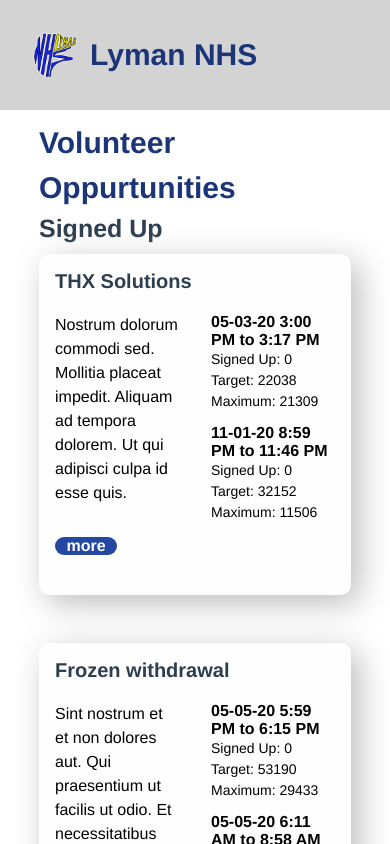
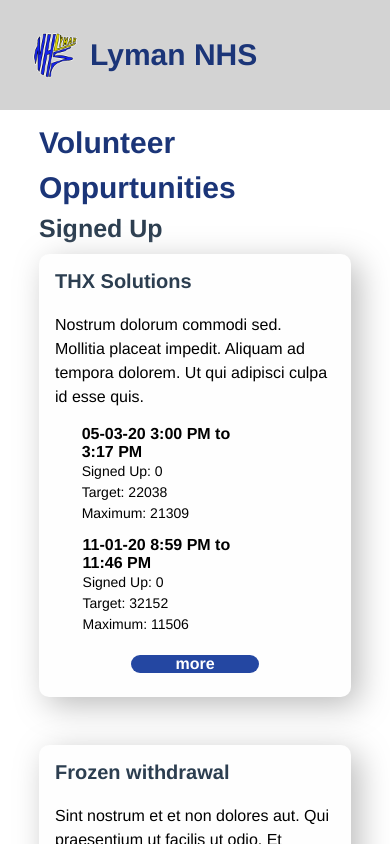
Before and after one commit to nhslyman/nhs-website, a Vue app: page /volunteer in a window 390 px wide. Shown: the top 844 px of the page. Built offline with nearby package versions, Linux system fonts and the light colour scheme.

Commit message:
Mobile Friendly Volunteer Page
mobile first

flexbox for the win

```diff
--- a/src/components/EventPreview.vue
+++ b/src/components/EventPreview.vue
@@ -4,16 +4,15 @@
       <h3>{{ event.name }}</h3>
 
       <div class="insideContent">
-        <div class="left">
+        <div class="text">
           <div class="blurb">
             <p>{{ event.blurb }}</p>
           </div>
-          <div class="more button">
-            <strong>more</strong>
+          <div v-if="event.wholeShift">
+            <em>Note: Whole Shift Required</em>
           </div>
         </div>
 
-        <div class="right">
         <div class="shifts">
           <div v-for="shift in event.shifts" :key="shift.id">
             <div class="shift">
@@ -25,11 +24,11 @@
               </div>
             </div>
           </div>
-            <div v-if="event.wholeShift">
-              <em>Note: Whole Shift Required</em>
         </div>
       </div>
-        </div>
+
+      <div class="more button">
+        <strong>more</strong>
       </div>
     </div>
   </div>
@@ -49,13 +48,15 @@ export default class EventPreview extends Vue {
 @import "@/shared-style/variables.scss";
 @import "@/shared-style/mixins.scss";
 
+$maxMobileSize: 800px;
+
 .box {
   @include event-box;
   width: 100%;
   margin-bottom: 3em;
 
   .inside {
-    padding: 1em 1em 2.5em 1em;
+    padding: 1em 1em 1.5em 1em;
   }
 
   h3 {
@@ -71,45 +72,66 @@ export default class EventPreview extends Vue {
 
   .insideContent {
     display: flex;
-    flex-wrap: row;
+    flex-wrap: nowrap;
+    flex-direction: column;
+
+    @media (min-width: $maxMobileSize) {
       flex-direction: row;
+    }
 
-    div {
+    .shifts {
       display: flex;
-      flex-wrap: row;
+      flex-wrap: wrap;
+      flex-direction: row;
+      margin-top: 1em;
+
+      @media (min-width: $maxMobileSize) {
+        margin-top: 0;
+        margin-left: 1em;
+      }
+
+      @media (min-width: $maxMobileSize) {
         flex-direction: column;
-      flex-basis: calc(50% - 1em);
+      }
 
       div {
         flex-basis: auto;
       }
     }
 
-    .left {
+    .text {
+      width: 100%;
+      @media (min-width: $maxMobileSize) {
         margin-right: 1em;
+        width: calc(50% - 1em);
       }
-
-    .right {
-      margin-left: 1em;
-    }
-
-    .more {
-      margin-top: 2em;
     }
 
     .shift {
       margin-bottom: 0.75em;
+      width: 75%;
+      padding-left: 10%;
+      padding-right: 10%;
+      margin-left: auto;
+      margin-right: auto;
     }
 
     .attendance {
       font-size: 14px;
+    }
+  }
+
+  .more {
+    margin-left: auto;
+    margin-right: auto;
+    margin-top: 0.5em;
   }
 
   .button {
     @include rounded;
     background-color: $linkColor;
     text-align: center;
-      width: 50%;
+    width: 8em;
 
     strong {
       color: white;
@@ -121,5 +143,4 @@ export default class EventPreview extends Vue {
     }
   }
 }
-}
 </style>
--- a/src/mock/events.json
+++ b/src/mock/events.json
@@ -56,6 +56,28 @@
         "target": 20462,
         "max": 65882,
         "_id": "K4KBHAIRE53D7"
+      },
+      {
+        "time": {
+          "day": "2020-05-20T15:00:22.847Z",
+          "startTime": "2020-05-20T15:00:22.847Z",
+          "endTime": "2020-05-20T15:17:02.847Z"
+        },
+        "signedUp": [],
+        "target": 22038,
+        "max": 21309,
+        "_id": "K4KBHAIQWW3E3"
+      },
+      {
+        "time": {
+          "day": "2020-11-09T20:59:25.105Z",
+          "startTime": "2020-11-09T20:59:25.105Z",
+          "endTime": "2020-11-09T23:46:05.105Z"
+        },
+        "signedUp": [],
+        "target": 32152,
+        "max": 11506,
+        "_id": "K4KBHAIQAGR6S"
       }
     ],
     "wholeShift": false,
@@ -76,17 +98,6 @@
         "target": 28841,
         "max": 28502,
         "_id": "K4KBHAIRTRMV1"
-      },
-      {
-        "time": {
-          "day": "2020-03-24T04:37:44.053Z",
-          "startTime": "2020-03-24T04:37:44.053Z",
-          "endTime": "2020-03-24T07:24:24.053Z"
-        },
-        "signedUp": [],
-        "target": 58208,
-        "max": 46480,
-        "_id": "K4KBHAIRL13EG"
       }
     ],
     "wholeShift": true,
--- a/src/views/Volunteer.vue
+++ b/src/views/Volunteer.vue
@@ -52,6 +52,26 @@ export default class Volunteer extends Vue {
   padding: 2.5% 10% 10% 10%;
   color: black;
 
+  @media (min-width: 1000px) {
+    padding-left: 20%;
+    padding-right: 20%;
+  }
+
+  @media (min-width: 1200px) {
+    padding-left: 25%;
+    padding-right: 25%;
+  }
+
+  @media (min-width: 1800px) {
+    padding-left: 30%;
+    padding-right: 30%;
+  }
+
+  @media (min-width: 2100px) {
+    padding-left: 35%;
+    padding-right: 35%;
+  }
+
   h1 {
     font-size: 30px;
     line-height: 150%;
```
Lines whose indentation alone changed are shown as unchanged.
